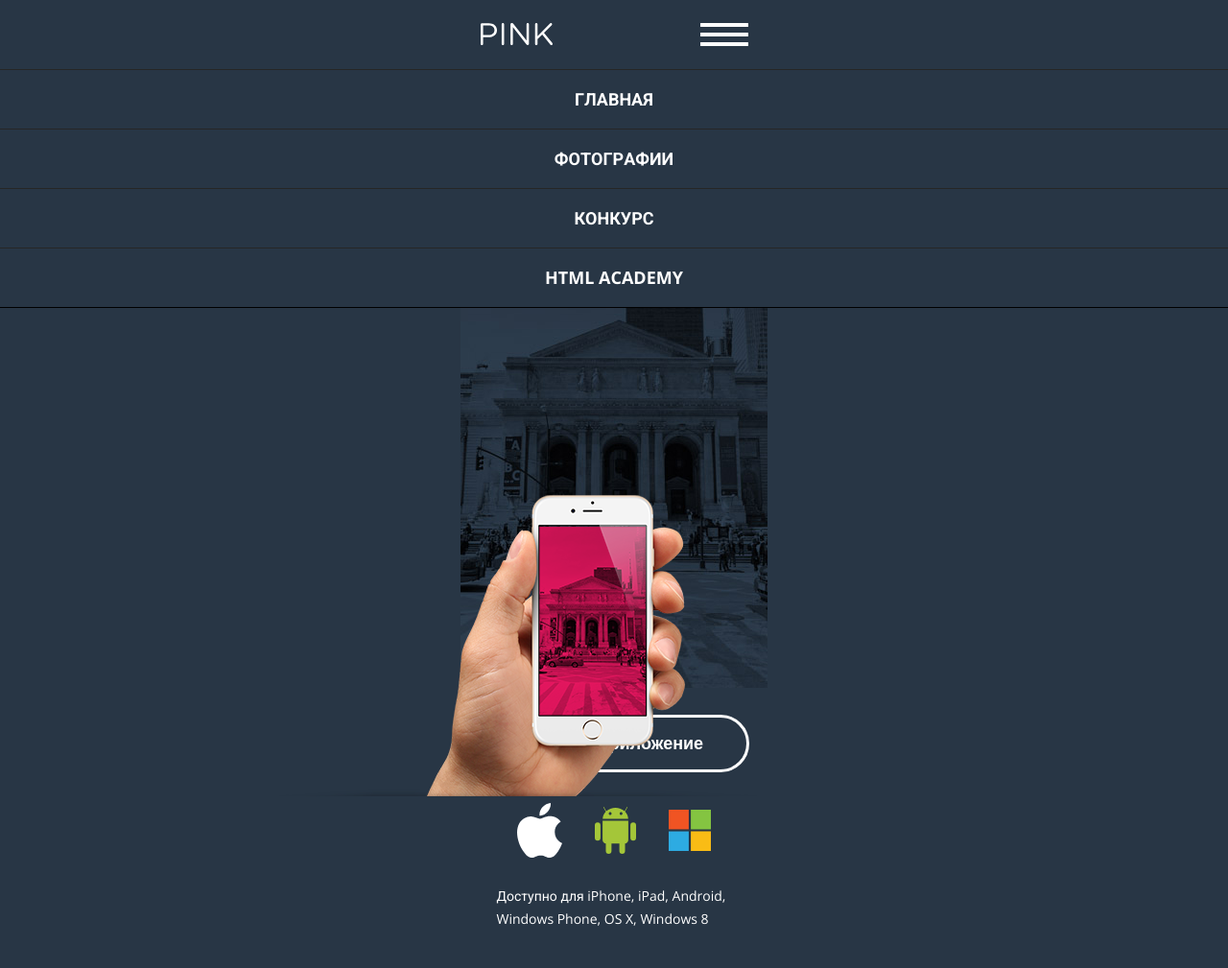
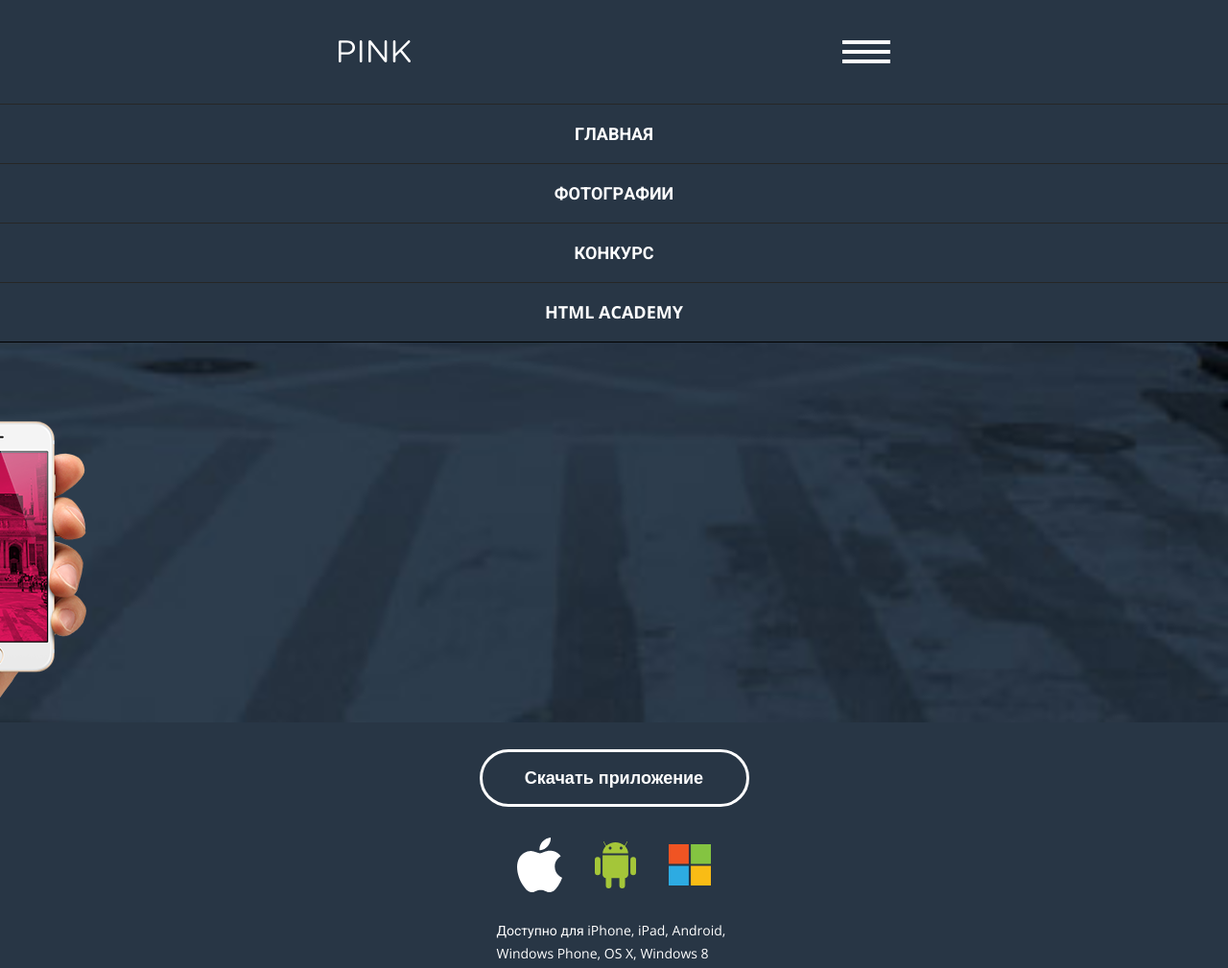
Before and after one commit to Faystos/440155-pink-16, a website: page source/index.html in a window 1280 px wide. Shown: the top 1009 px of the page at 96% size. Drawn offline with nearby package versions, Linux system fonts and the light colour scheme; files that its build step writes are made by us from their sources; files whose address does not match are found by name.

Commit message:
начал пилить планшетную сетку

```diff
--- a/source/less/block/nav.less
+++ b/source/less/block/nav.less
@@ -1,13 +1,6 @@
-
 .nav {
   background-color: #283645;
-    margin: 0 0 0.5px 0
-
-
-  }
-
-  .tablet-logo {
-    display: none;
+  margin: 0 0 0.5px;
 }
 
 .nav-list {
@@ -18,20 +11,19 @@
   text-transform: uppercase;
   text-align: center;
   padding: 0;
-    margin: 0 -20px 0 -20px;
+  margin: 0 -20px;
 }
 
 .nav__controls {
   display: flex;
   justify-content: center;
   box-shadow: 0 1px 0 0 #000000;
-    padding: 24px 0 24px 0;
-    margin: 0 -20px 0 -20px;
+  padding: 24px 0;
+  margin: 0 -20px;
 }
 
 .nav__home {
   margin: 0 77px 0 0;
-
 }
 
 .nav__button {
@@ -42,14 +34,12 @@
   margin: 0 0 0 77px;
   cursor: pointer;
 }
-  .nav-list {
 
-  }
+.nav-list {}
 
 .nav-list__menu {
   box-shadow: 0 1px 0 0 #000000, inset 0 1px 0 0 rgba(255, 255, 255, 0.15);
-    margin: 0 -20px 0 -20px;
-
+  margin: 0 -20px;
 }
 
 .nav-list__menu a {
@@ -62,9 +52,23 @@
   text-transform: uppercase;
   text-align: center;
   font-weight: 700;
-    padding: 15px 0 15px 0;
+  padding: 15px 0;
 }
 
 .nav__wrap {
-    margin: 0 20px 0 20px;
+  margin: 0 20px;
 }
+
+@media (min-width: 720px) {
+  .nav__controls {
+    padding: 42px 0;
+  }
+  .nav__button {
+    margin: 0 0 0 225px;
+  }
+  .nav__home {
+    margin: 0 225px 0 0;
+  }
+
+
+}
--- a/source/less/block/product-performance.less
+++ b/source/less/block/product-performance.less
@@ -13,10 +13,15 @@
   background: url(../img/icon/bg-product-performance-mobile.jpg) no-repeat 50% 100%;
   min-height: 396px;
   margin: 0 0 28px 0;
+  background-size: cover;
+  position: relative;
 }
 
 .product-performance__image img {
-transform: translateX(-100px) translateY(195px);
+  position: absolute;
+  bottom: 0;
+  left: -26%;
+/*transform: translateX(-100px) translateY(195px);*/
 }
 
 
```
Lines whose indentation alone changed are shown as unchanged.
